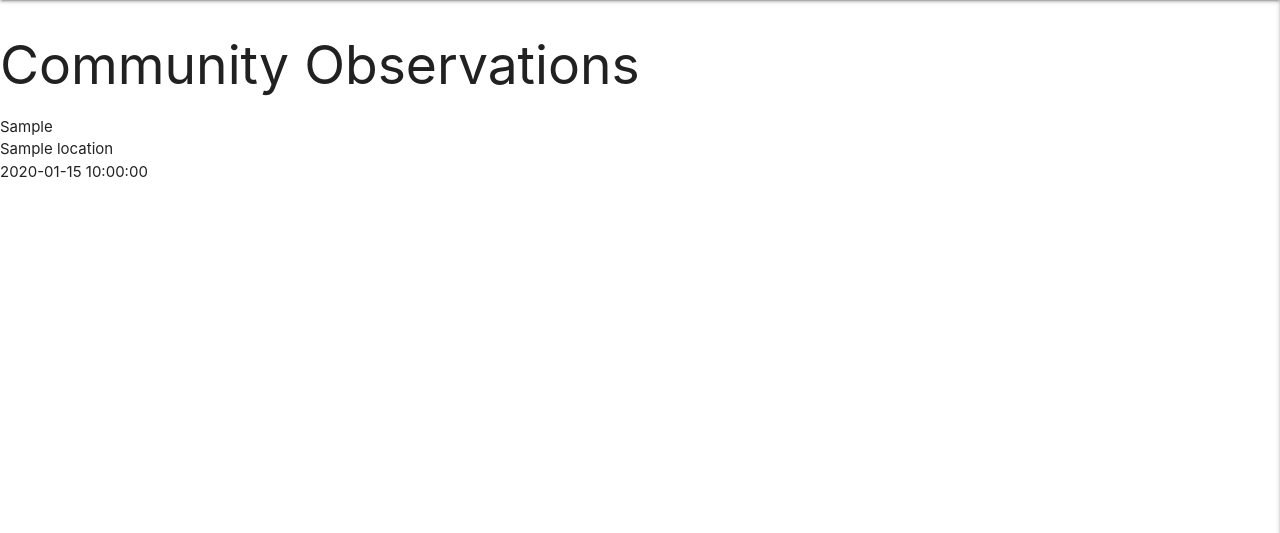
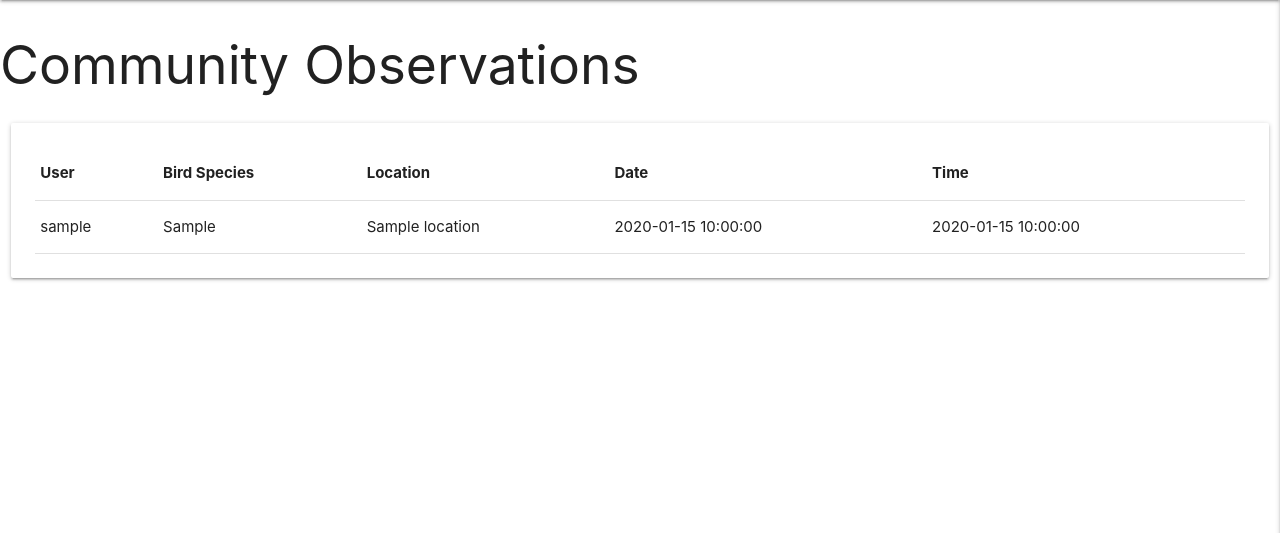
Before and after one commit to secarrel/Bird_Count, a Flask app: page /get_observations/ in a window 1280 px wide. Shown: the part 64-597 px from the top of the page. Run offline with Flask 3, Linux system fonts and the light colour scheme; a database or web service that is not in the repository returns one stand-in record (Sample ...); some libraries are stand-ins or nearby versions.

Commit message:
Add: table to community observation page to display all observations

```diff
--- a/templates/obseravtions.html
+++ b/templates/obseravtions.html
@@ -1,9 +1,35 @@
 {% extends "base.html" %}
 {% block content %}
     <h2>Community Observations</h2>
-    {% for observation in observations %}
-        {{ observation.bird_Species }}<br>
-        {{ observation.location }}<br>
-        {{ observation.date_and_time }}<br>
-    {% endfor %}
+
+    <div class="row">
+        <div class="col s12">
+            <div class="card-panel">
+                <table class="highlight">
+                    <thead>
+                        <tr>
+                            <th>User</th>
+                            <th>Bird Species</th>
+                            <th>Location</th>
+                            <th>Date</th>
+                            <th>Time</th>
+                        </tr>
+                    </thead>
+
+                    <tbody>
+                        {% for observation in observations %}
+                        <tr>
+                            <td>{{ observation.username }}</td>
+                            <td>{{ observation.bird_Species }}</td>
+                            <td>{{ observation.location }}</td>
+                            <td>{{ observation.date }}</td>
+                            <td>{{ observation.time }}</td>
+                        </tr>
+                        {% endfor %}
+                    </tbody>
+                </table>
+            </div>
+        </div>
+    </div>
+
 {% endblock %}
```
